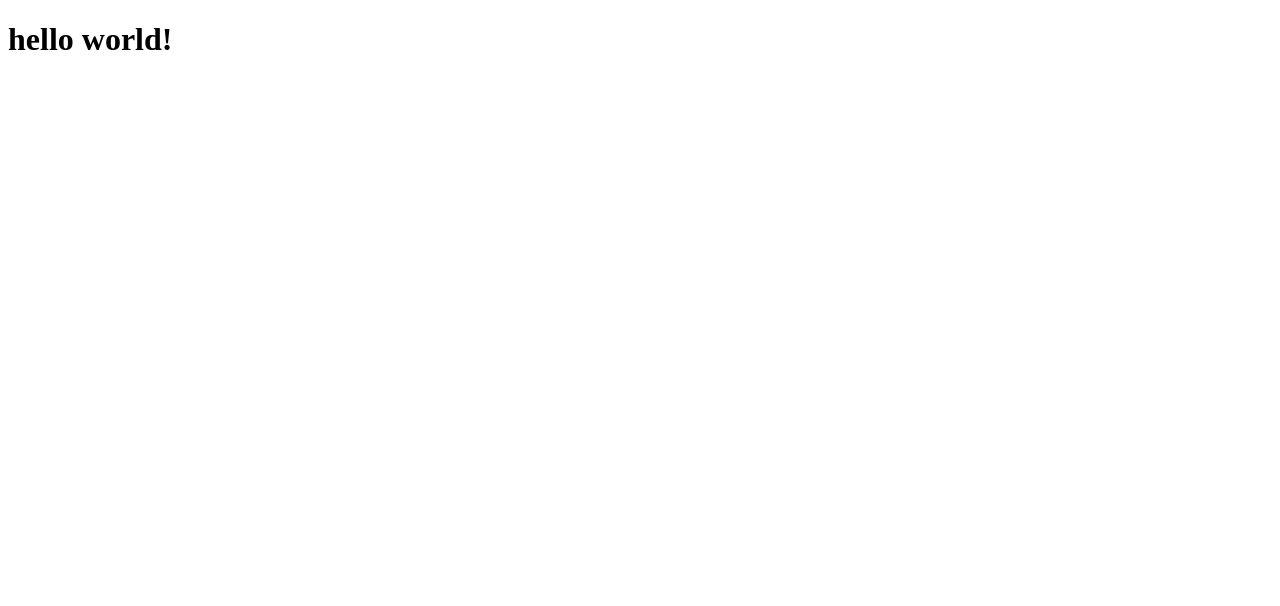
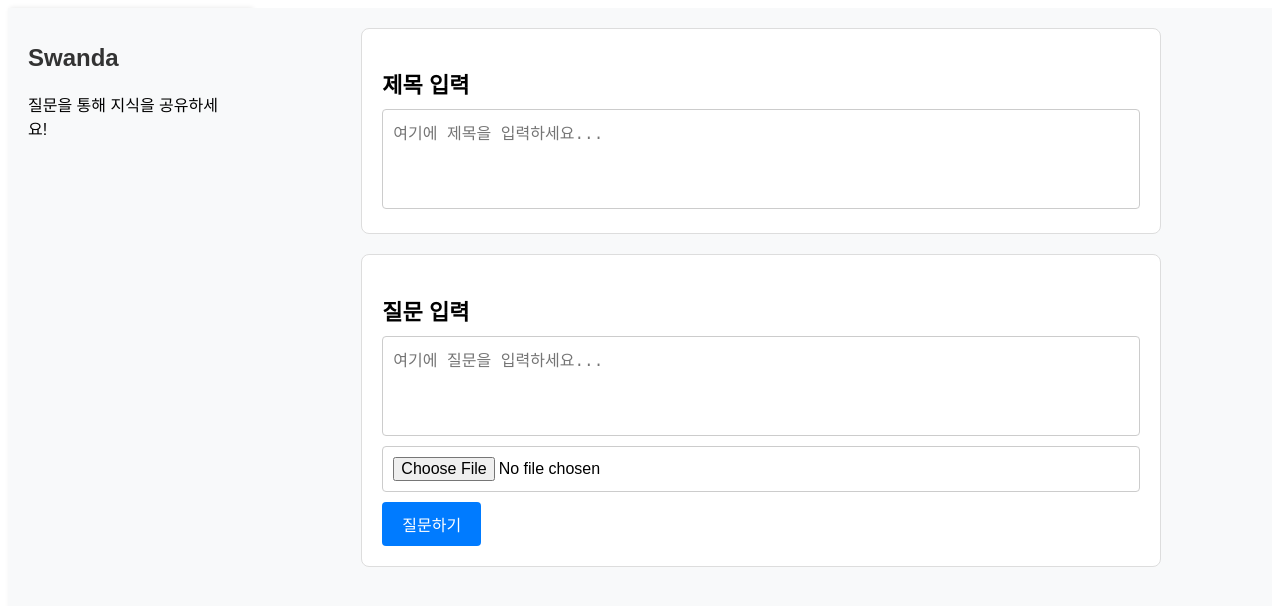
Before and after one commit to Eung-Git/SWANDA-Front, a React (Create React App) app in the folder swanda/: page / in a window 1280 px wide. Shown: the top 606 px of the page. Built offline with nearby package versions, Linux system fonts and the light colour scheme; no server answers.

Commit message:
feat: 메인페이지 만들었어

```diff
--- a/swanda/src/App.js
+++ b/swanda/src/App.js
@@ -1,11 +1,22 @@
-import './App.css';
+import React from "react";
+import Sidebar from "./MainPage/sidebar";
+import Main from "./MainPage/main";
 
 function App() {
   return (
-    <div>
-      <h1>hello world!</h1>
+    <div style={styles.container}>
+      <Sidebar />
+      <Main />
     </div>
   );
 }
 
+const styles = {
+  container: {
+    display: "flex",
+    height: "100vh",
+    fontFamily: "'Arial', sans-serif",
+  },
+};
+
 export default App;
--- /dev/null
+++ b/swanda/src/MainPage/main.js
@@ -0,0 +1,144 @@
+import React, { useState, useRef, useEffect } from "react";
+import axios from 'axios';
+
+const Main = () => {
+    const [question, setQuestion] = useState("");
+    const [title, setTitle] = useState("");
+    const [file, setFile] = useState(null); // 첨부 파일 상태
+    const fileInputRef = useRef(null);
+
+    useEffect(() => {
+        axios.post(`${process.env.REACT_APP_ADDRESS}/post/create/`,
+            {
+                title: title,
+                content: question,
+                file: file,
+            },
+        );
+    });
+
+    const handleSubmit_question = (event) => {
+        event.preventDefault();
+        if (question.trim() === "" || title.trim() === "") {
+            alert("제목과 질문을 모두 입력해주세요.");
+            return;
+        }
+        console.log("제목:", title);
+        console.log("질문:", question);
+        if (file) {
+            console.log("첨부된 파일:", file.name);
+        } else {
+            console.log("첨부 파일 없음");
+        }
+        setQuestion(""); // 질문 입력란 초기화
+        setTitle(""); // 제목 입력란 초기화
+        setFile(null); // 파일 상태 초기화
+
+        if (fileInputRef.current) {
+            fileInputRef.current.value = "";
+        }
+    };
+
+    const handleFileChange = (event) => {
+        setFile(event.target.files[0]); // 첫 번째 선택된 파일 설정
+    };
+
+    return (
+        <div style={styles.container}>
+            {/* 제목 입력 */}
+            <div style={styles.inputBox}>
+                <h2 style={styles.heading}>제목 입력</h2>
+                <textarea
+                    style={styles.textarea}
+                    placeholder="여기에 제목을 입력하세요..."
+                    value={title}
+                    onChange={(e) => setTitle(e.target.value)}
+                />
+            </div>
+
+            {/* 질문 입력 */}
+            <div style={styles.inputBox}>
+                <h2 style={styles.heading}>질문 입력</h2>
+                <form onSubmit={handleSubmit_question} style={styles.form}>
+                    <textarea
+                        style={styles.textarea}
+                        placeholder="여기에 질문을 입력하세요..."
+                        value={question}
+                        onChange={(e) => setQuestion(e.target.value)}
+                    />
+                    <input
+                        type="file"
+                        ref={fileInputRef}
+                        onChange={handleFileChange}
+                        style={styles.fileInput}
+                    />
+                    <button type="submit" style={styles.button}>
+                        질문하기
+                    </button>
+                </form>
+            </div>
+        </div>
+    );
+};
+
+// 스타일 정의
+const styles = {
+    container: {
+        display: "flex",
+        flexDirection: "column",
+        gap: "20px",
+        padding: "20px",
+        backgroundColor: "#f8f9fa",
+        justifyContent: "flex-start",
+        alignItems: "center",
+        width: "100%",
+        boxSizing: "border-box",
+    },
+    inputBox: {
+        width: "100%",
+        maxWidth: "800px",
+        backgroundColor: "#ffffff",
+        border: "1px solid #ddd",
+        borderRadius: "8px",
+        padding: "20px",
+        boxSizing: "border-box",
+    },
+    heading: {
+        fontSize: "22px",
+        marginBottom: "10px",
+    },
+    form: {
+        display: "flex",
+        flexDirection: "column",
+        gap: "10px",
+    },
+    textarea: {
+        width: "100%",
+        height: "100px",
+        padding: "10px",
+        fontSize: "16px",
+        borderRadius: "4px",
+        border: "1px solid #ccc",
+        resize: "none",
+        boxSizing: "border-box",
+    },
+    fileInput: {
+        padding: "10px",
+        fontSize: "16px",
+        borderRadius: "4px",
+        border: "1px solid #ccc",
+        cursor: "pointer",
+    },
+    button: {
+        padding: "10px 20px",
+        fontSize: "16px",
+        backgroundColor: "#007bff",
+        color: "#fff",
+        border: "none",
+        borderRadius: "4px",
+        cursor: "pointer",
+        alignSelf: "flex-start",
+    },
+};
+
+export default Main;
--- /dev/null
+++ b/swanda/src/MainPage/sidebar.js
@@ -0,0 +1,26 @@
+import React from "react";
+
+const Sidebar = () => {
+  return (
+    <div style={styles.sidebar}>
+      <h1 style={styles.title}>Swanda</h1>
+      <p>질문을 통해 지식을 공유하세요!</p>
+    </div>
+  );
+};
+
+const styles = {
+  sidebar: {
+    width: "20%",
+    backgroundColor: "#f8f9fa",
+    padding: "20px",
+    boxShadow: "2px 0 5px rgba(0,0,0,0.1)",
+  },
+  title: {
+    fontSize: "24px",
+    marginBottom: "20px",
+    color: "#333",
+  },
+};
+
+export default Sidebar;
```
